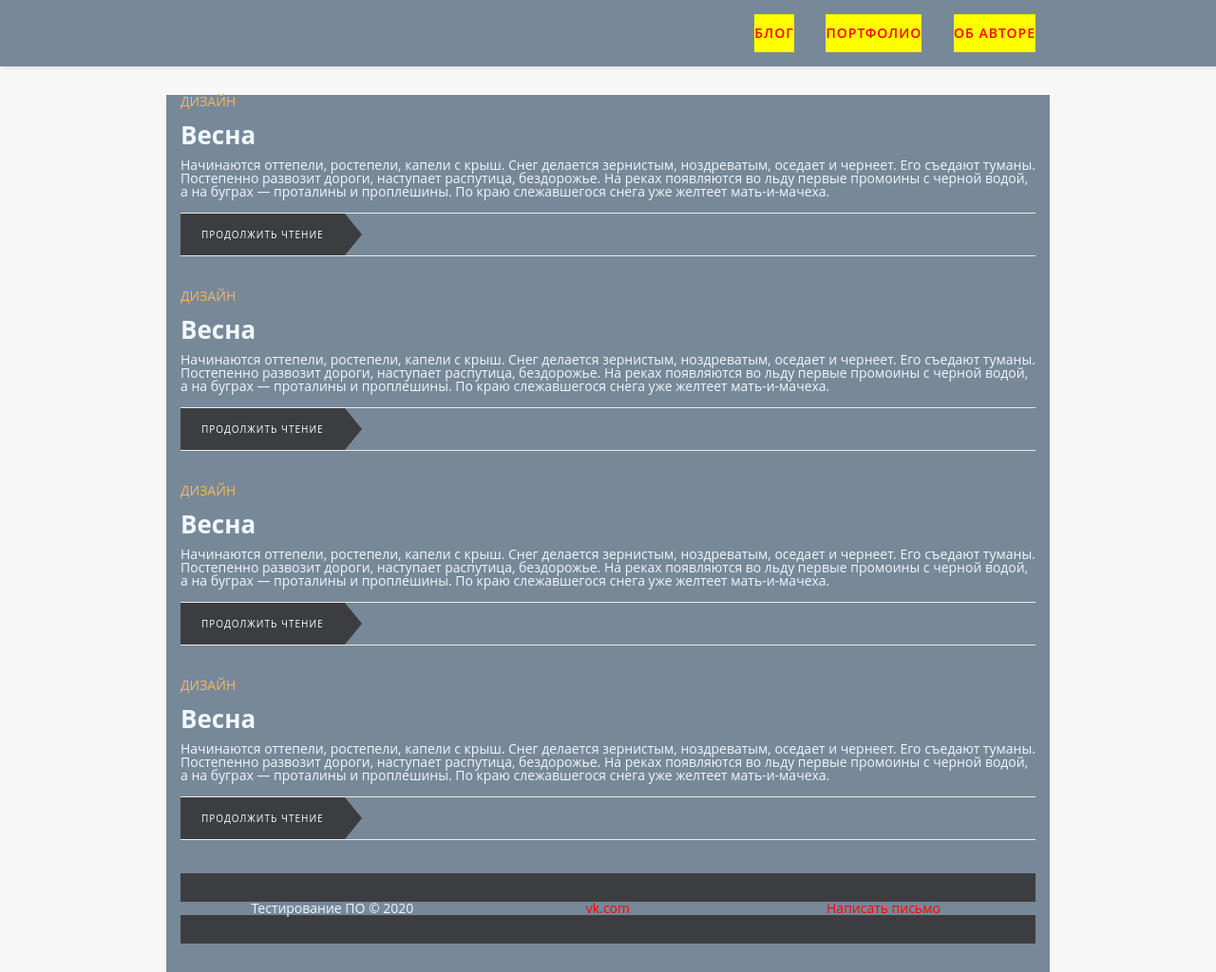
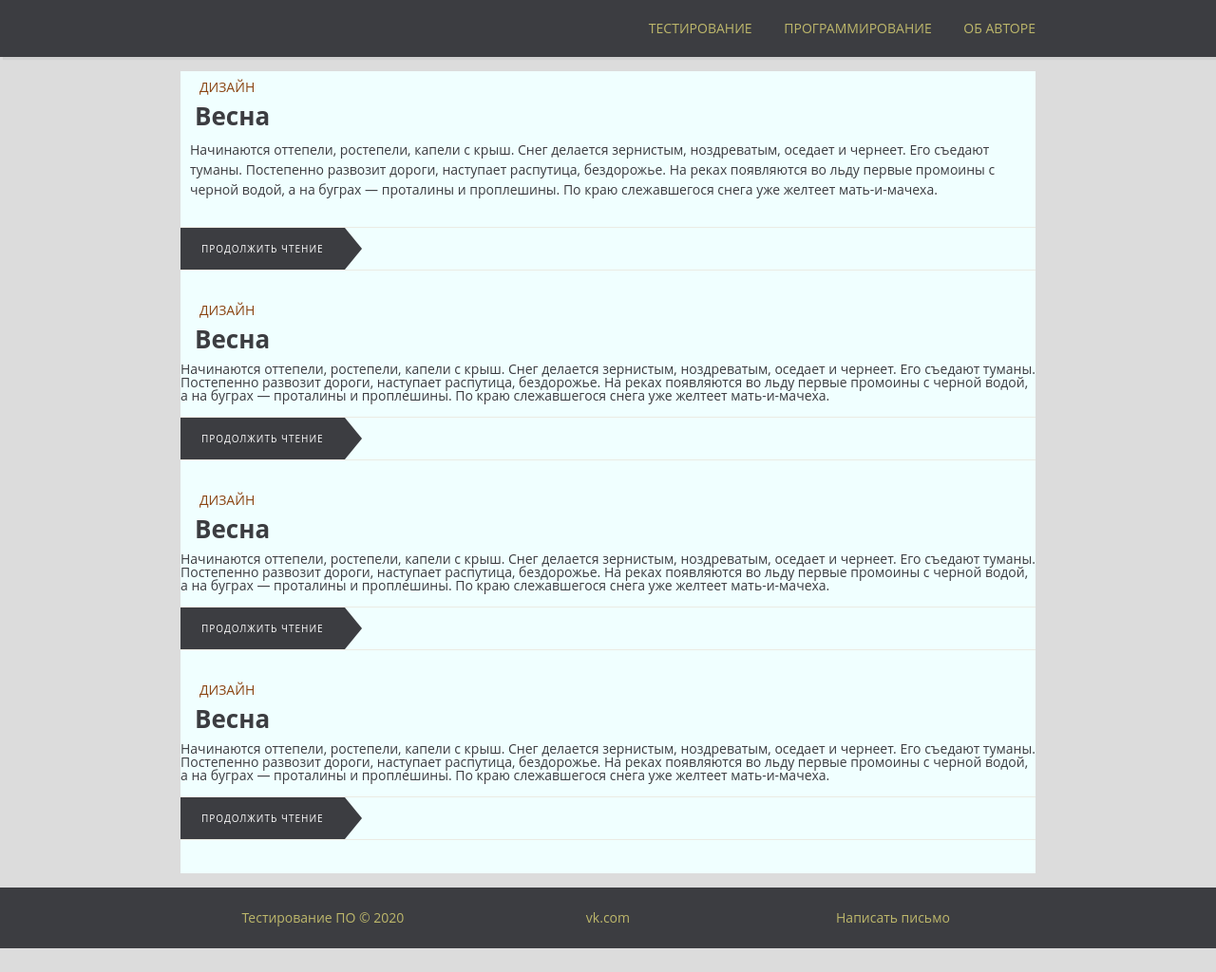
Before and after one commit to Mirents/mirents.github.io, a plain HTML site: page index.html in a window 1280 px wide. Shown: the whole page at 95% size. After the commit the page ends 999 px from the top, so only its background shows below. Drawn offline with nearby package versions, Linux system fonts and the light colour scheme.

Commit message:
Rea file index.html

```diff
--- a/css/style.css
+++ b/css/style.css
@@ -12,13 +12,6 @@ span.button {
     font-size: 10pt;
     color: #5F9EA0;
 }
-
-/*body {
-    font-family: Century, serif;
-    font-size:12pt;
-    color: #2F4F4F;
-    background: Azure;
-    }*/
 
 *, *:after, *:before {
 box-sizing: border-box;
@@ -36,23 +29,6 @@ text-decoration: none;
 outline: none;
 }
 
-footer {
-padding: 30px 0;
-background: #3C3D41;
-color: white;
-}
-.footer-col {
-width: 33.3333333333%;
-float: left;
-text-align: center;
-}
-.footer-col a {
-color: red;
-}
-.footer-col:last-child {
-text-align: center;
-}
-
 header:after, .container:after, footer:after {
 content: "";
 display: table;
@@ -63,16 +39,15 @@ body {
 font-family: 'Open Sans', arial, sans-serif;
 font-size: 14px;
 line-height: 1;
-color: #373737;
-background: #f7f7f7;
+background: #DCDCDC; /*Цвет фона страницы слева и справа от постов*/
 }
 
 header {
 width: 100%;
-background: LightSlateGray; /* Цвет верхнего меню*/
+background: #3C3D41; /* Цвет фона верхнего меню*/
 box-shadow: 3px 3px 1px rgba(0,0,0,.05);
 padding: 15px 0;
-margin-bottom: 30px;
+margin-bottom: 15px;
 position: relative;
 }
 
@@ -81,8 +56,6 @@ margin: 0 auto;
 width: 100%;
 max-width: 930px; /*Ширина основного блока в полноэкранном режиме*/
 padding: 0 15px;
-color: AliceBlue; /*Цвет текста постов*/
-background: LightSlateGray;/*Цвет фона постов*/
 }
 
 #menu {
@@ -93,16 +66,16 @@ display: inline-block;
 margin-right: 30px;
 }
 #menu a {
-color: red; /*Цвет букв в меню*/
-background: yellow; /*Цвет фона в меню*/
+color: #BDB76B; /*Цвет текста в меню*/
+background: #3C3D41; /*Цвет фона в меню*/
 text-transform: uppercase;
-letter-spacing: 1px;
-font-weight: 600;
+/*letter-spacing: 1px;*/
+/*font-weight: 600;*/
 display: block;
-line-height: 40px;
+line-height: 30px;
 }
 #menu a:hover {
-color: AliceBlue; /*Цвет выделенного пункта меню*/
+color: #F0F8FF; /*Цвет текста выделенного пункта меню*/
 }
 #menu li:last-child  {
 margin-right: 0;
@@ -115,7 +88,7 @@ float: right;
 width: 40px;
 height: 40px;
 margin-left: 20px;
-background: Teal; /*Цвет фона гамбургера*/
+background: #BDB76B; /*Цвет фона гамбургера*/
 cursor: pointer;
 }
 .nav-toggle span {
@@ -125,7 +98,7 @@ top: 19px;
 left: 8px;
 right: 8px;
 height: 2px;
-background: yellow; /*Цвет средней полосы в гамбургере*/
+background: #3C3D41; /*Цвет средней полосы в гамбургере*/
 }
 .nav-toggle span:before, .nav-toggle span:after {
 content: "";
@@ -134,7 +107,7 @@ display: block;
 left: 0;
 width: 100%;
 height: 2px;
-background: yellow; /*Цвет верхней и нижней полосы в гамбургере*/
+background: #3C3D41; /*Цвет верхней и нижней полосы в гамбургере*/
 }
 .nav-toggle span:before {
 top: -10px;
@@ -147,32 +120,40 @@ max-height: 123px;
 }
 
 .posts-list {
-margin-bottom: 30px;
+margin-bottom: 15px;
 float: left;
+background: #F0FFFF; /*Цвет фона постов*/
 }
 /* блок для статьи */
 .post {
 margin-bottom: 35px;
+color: #3C3D41; /*Цвет текста постов*/
 }
+
 .post-content p {
 line-height: 1.5;
 padding-bottom: 1em;
+margin-left: 10px;
+margin-right: 10px;
 }
 .post-image {
 margin-bottom: 30px;
 }
 .category {
-margin-bottom: 15px;
+margin-bottom: 10px;
+margin-top: 10px;
+margin-left: 20px;
 }
 .category a {
-color: #F8B763; /*Цвет категорий в блоке*/
+color: #8B4513; /*Цвет категорий в блоке*/
 text-transform: uppercase;
 }
 .post-title {
 margin-bottom: 12px;
+margin-left: 15px;
 font-size: 26px;
 }
-/* блок с кнопкой "продолжить чтение" и кнопками социальных сетей */
+/* блок с кнопкой "Продолжить чтение" */
 .post-footer {
 border-top: 1px solid #EBEBE3; /*Цвет верхней полосы у кнопки "Продолжить чтение"*/
 border-bottom: 1px solid #EBEBE3; /*Цвет нижней полосы у кнопки "Продолжить чтение"*/
@@ -206,6 +187,23 @@ border-left-color: #3C3D41;
 transform: translateX(100%);
 }
 
+footer {
+padding: 25px 0;
+background: #3C3D41; /* Цвет фона нижнего колонтитула */
+color: red; /*???*/
+}
+.footer-col {
+width: 33.3333333333%;
+float: left;
+text-align: center;
+}
+.footer-col a {
+color: #BDB76B;
+}
+.footer-col:last-child {
+text-align: center;
+}
+
 @media (max-width: 768px) {
 /* показываем кнопку для переключения верхней навигации */
 .nav-toggle {
@@ -219,7 +217,7 @@ background: white;
 float: none;
 position: absolute;
 overflow: hidden;
-top: 63px;
+top: 70px;
 right: 0;
 left: 0;
 margin: 0;
@@ -230,14 +228,14 @@ z-index: 3;
 #menu li {
 display: block;
 text-align: center;
-border-bottom: 1px solid #EBEBE3;
+border-top: 1px solid #EBEBE3;
 margin-right: 0;
 }
 /* отменяем обтекание левой и правой колонок, устанавливаем им ширину 100%*/
-.posts-list {
+/*.posts-list {
 width: 100%;
 float: none;
-}
+}*/
 }
 
 @media (max-width: 480px) {
@@ -259,4 +257,9 @@ text-align: center;
 text-align: center;
 margin-bottom: 0;
 }
+
+.posts-list {
+margin-bottom: 15px;
+width: 100%;
 }
+}
--- a/index.html
+++ b/index.html
@@ -19,8 +19,8 @@
     <nav class="container">
       <div class="nav-toggle"><span></span></div>
       <ul id="menu">
-        <li><a href="">Блог</a></li>
-        <li><a href="">Портфолио</a></li>
+        <li><a href="">Тестирование</a></li>
+        <li><a href="">Программирование</a></li>
         <li><a href="">Об авторе</a></li>
       </ul>
     </nav>
@@ -29,12 +29,14 @@
 <div class="container">
   <div class="posts-list">
     <article id="post-1" class="post">
+      <div class="post-content">
       <div class="category"><a href="">Дизайн</a></div>
         <h2 class="post-title">Весна</h2>
         <p>Начинаются оттепели, ростепели, капели с крыш. Снег делается зернистым, ноздреватым, оседает и чернеет. Его съедают туманы. Постепенно развозит дороги, наступает распутица, бездорожье. На реках появляются во льду первые промоины с черной водой, а на буграх — проталины и проплешины. По краю слежавшегося снега уже желтеет мать-и-мачеха.</p>
           <div class="post-footer">
             <a class="more-link" href="">Продолжить чтение</a>
           </div>
+      </div>
     </article>
     <article id="post-2" class="post">
       <div class="category"><a href="">Дизайн</a></div>
@@ -60,10 +62,12 @@
             <a class="more-link" href="">Продолжить чтение</a>
           </div>
     </article>
+  </div>
+</div>
 
 <footer>
   <div class="container">
-    <div class="footer-col"><span>Тестирование ПО © 2020</span></div>
+    <div class="footer-col"><a>Тестирование ПО © 2020</a></div>
     <div class="footer-col">
       <a href="vk.com">vk.com</a>
     </div>
```
